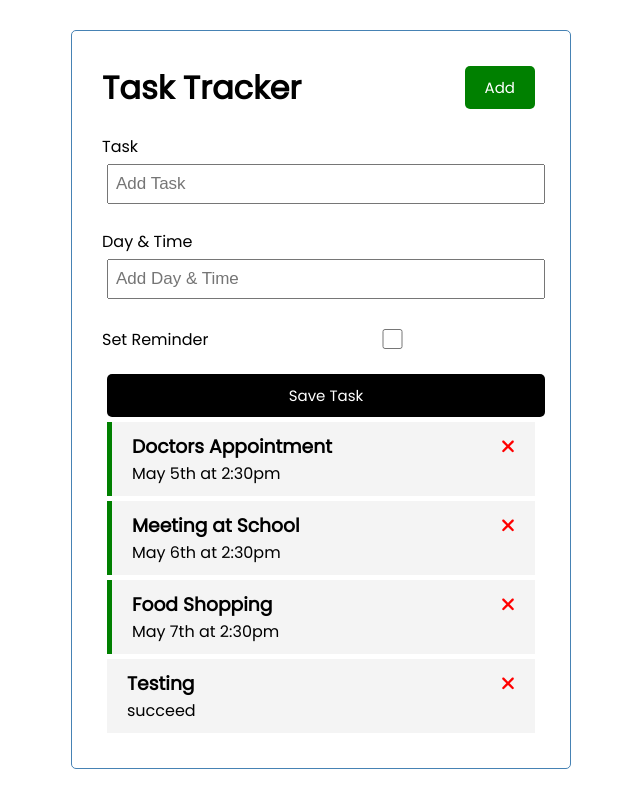
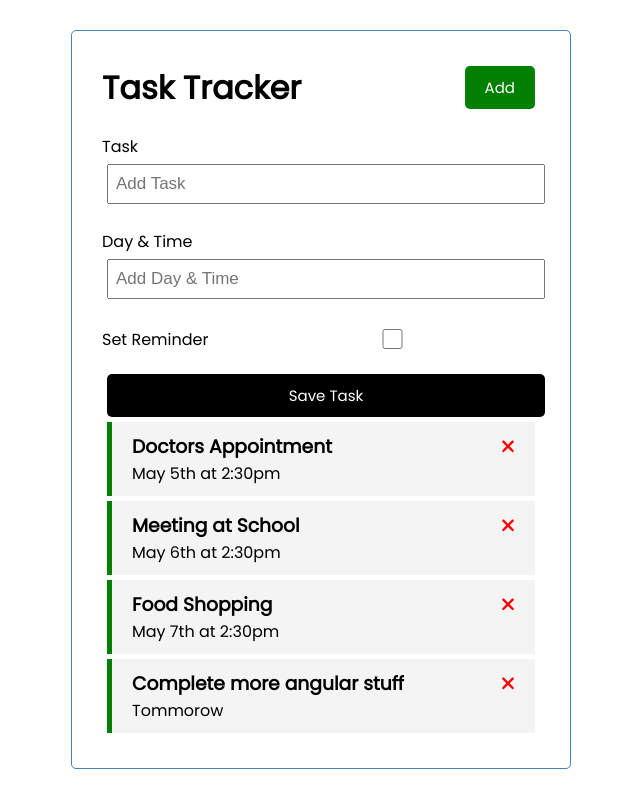
Before and after one commit to MountainBikerYYC/angular-crash, an Angular app: page / in a window 1280 px wide. Shown: the whole page, without its empty margins (319-959 px from the left). Built offline with nearby package versions, Linux system fonts and the light colour scheme; data requests are answered from the project's data file.

Commit message:
Completed crud functionalities

```diff
--- a/db.json
+++ b/db.json
@@ -19,9 +19,9 @@
       "reminder": true
     },
     {
-      "text": "Testing",
-      "day": "succeed",
-      "reminder": false,
+      "text": "Complete more angular stuff",
+      "day": "Tommorow",
+      "reminder": true,
       "id": 4
     }
   ]
--- a/src/app/components/tasks/tasks.component.ts
+++ b/src/app/components/tasks/tasks.component.ts
@@ -28,7 +28,7 @@ export class TasksComponent {
     this.taskService.updateTaskReminder(task).subscribe();
   }
 
-  addTask(task:Task){
-    this.taskService.addTask(task).subscribe();
+  addTask(task: Task) {
+    this.taskService.addTask(task).subscribe((task) => this.tasks.push(task));
   }
 }
```
